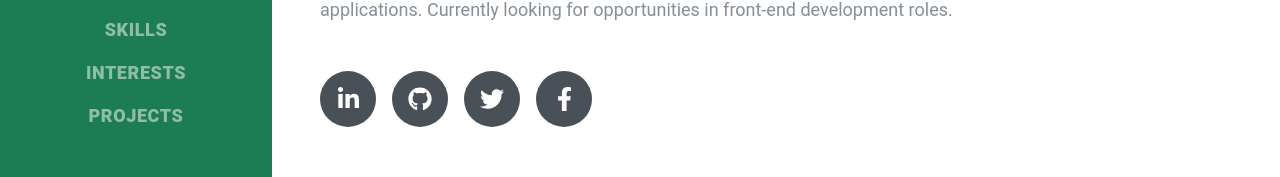
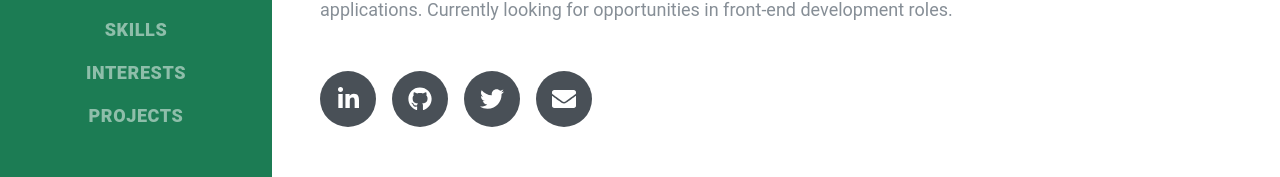
Before and after one commit to dvcolin/colindevries.dev-react, a React (Create React App) app: page / in a window 1280 px wide. Shown: the part 480-657 px from the top of the page. Built offline with nearby package versions, Linux system fonts and the light colour scheme; what webfontloader would draw is missing.

Commit message:
change facebook link to email link

```diff
--- a/src/sections/about.js
+++ b/src/sections/about.js
@@ -8,9 +8,9 @@ import { FontAwesomeIcon } from '@fortawesome/react-fontawesome';
 import {
   faLinkedinIn,
   faGithub,
-  faTwitter,
-  faFacebookF
+  faTwitter
 } from '@fortawesome/free-brands-svg-icons';
+import { faEnvelope } from '@fortawesome/free-solid-svg-icons';
 import SectionDivider from '../components/section-divider';
 
 const Break = styled('br')(
@@ -99,7 +99,7 @@ const AboutSection = ({ setVisibleSection }) => {
           />
           <SocialLink href='https://github.com/dvcolin' icon={faGithub} />
           <SocialLink href='https://twitter.com/dv_divs' icon={faTwitter} />
-          <SocialLink href='#' icon={faFacebookF} />
+          <SocialLink href='mailto:colin@colindevries.dev' icon={faEnvelope} />
         </SocialLinks>
       </SectionContainer>
       <SectionDivider />
```
